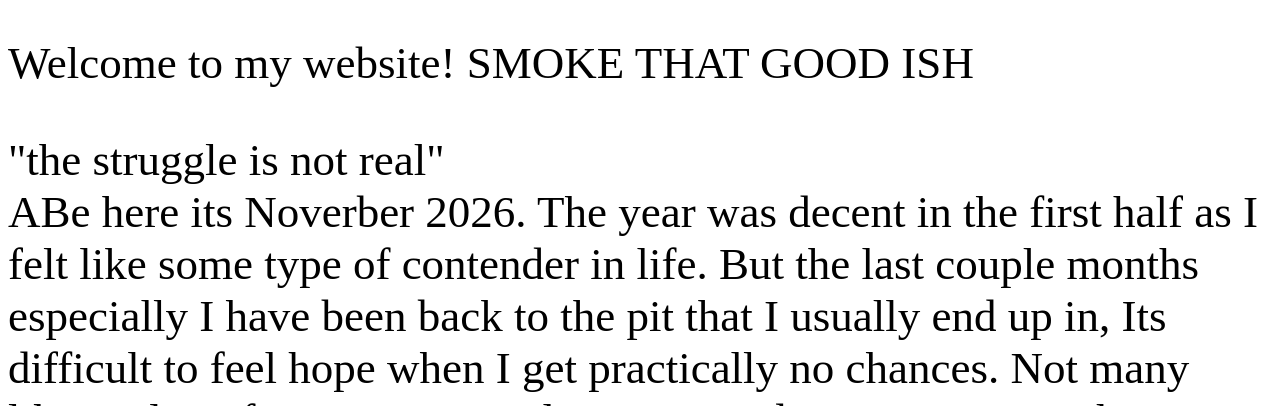
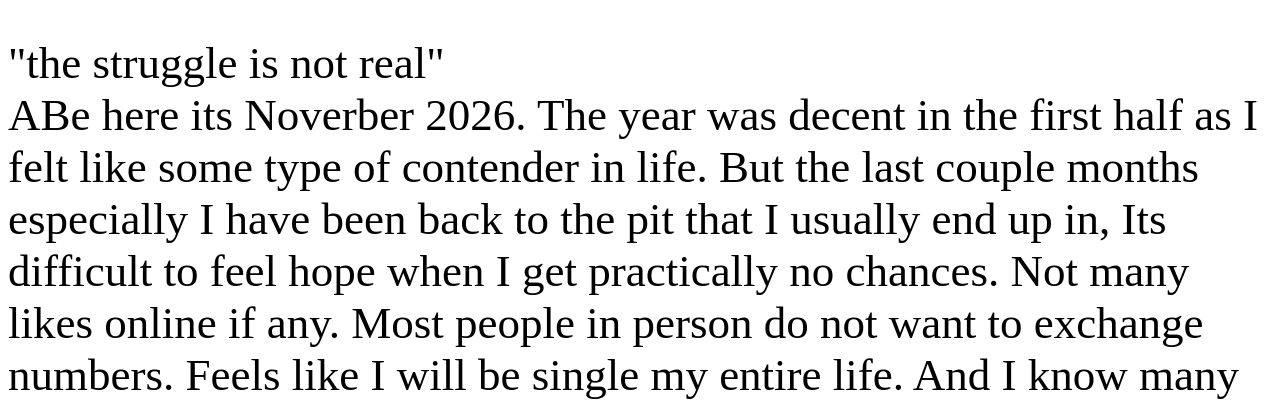
Before and after one commit to Ablinow86/ablinow86.github.io, a plain HTML site: page index.html in a window 1280 px wide. Shown: the part 694-1100 px from the top of the page. Drawn offline with Linux system fonts and the light colour scheme.

Commit message:
Update index.html

```diff
--- a/index.html
+++ b/index.html
@@ -12,7 +12,7 @@
   <h1 class="hh1">ALEX BLINOW (BLINOV)</h1>
 	<h2> "ABLiNOW / ABe LeNo </h2>
 	<h3> A.B. Positive / AB+/ AY BE POSITIVE!/</h3>
-  <p>Welcome to my website! SMOKE THAT GOOD ISH</p>
+
 	<div class="blog-container">
 
 	<div class="blog-post">
```
